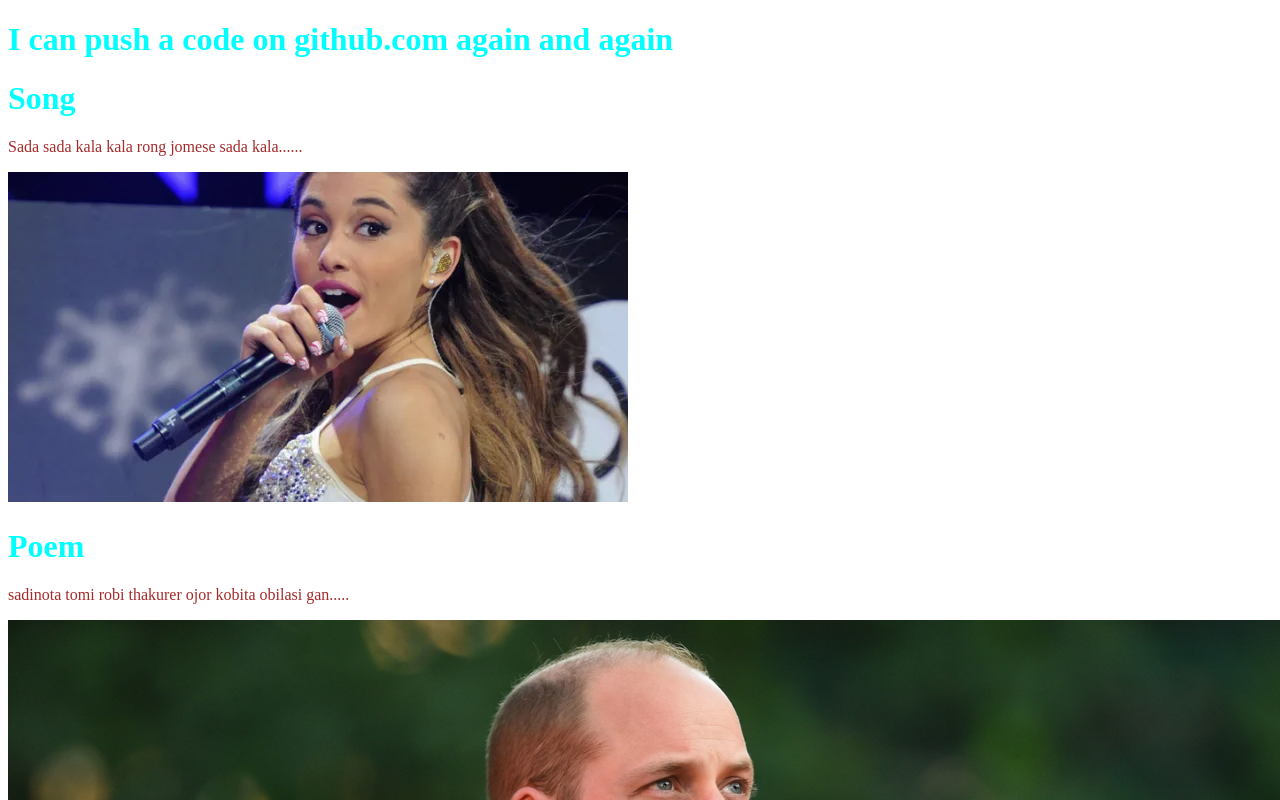
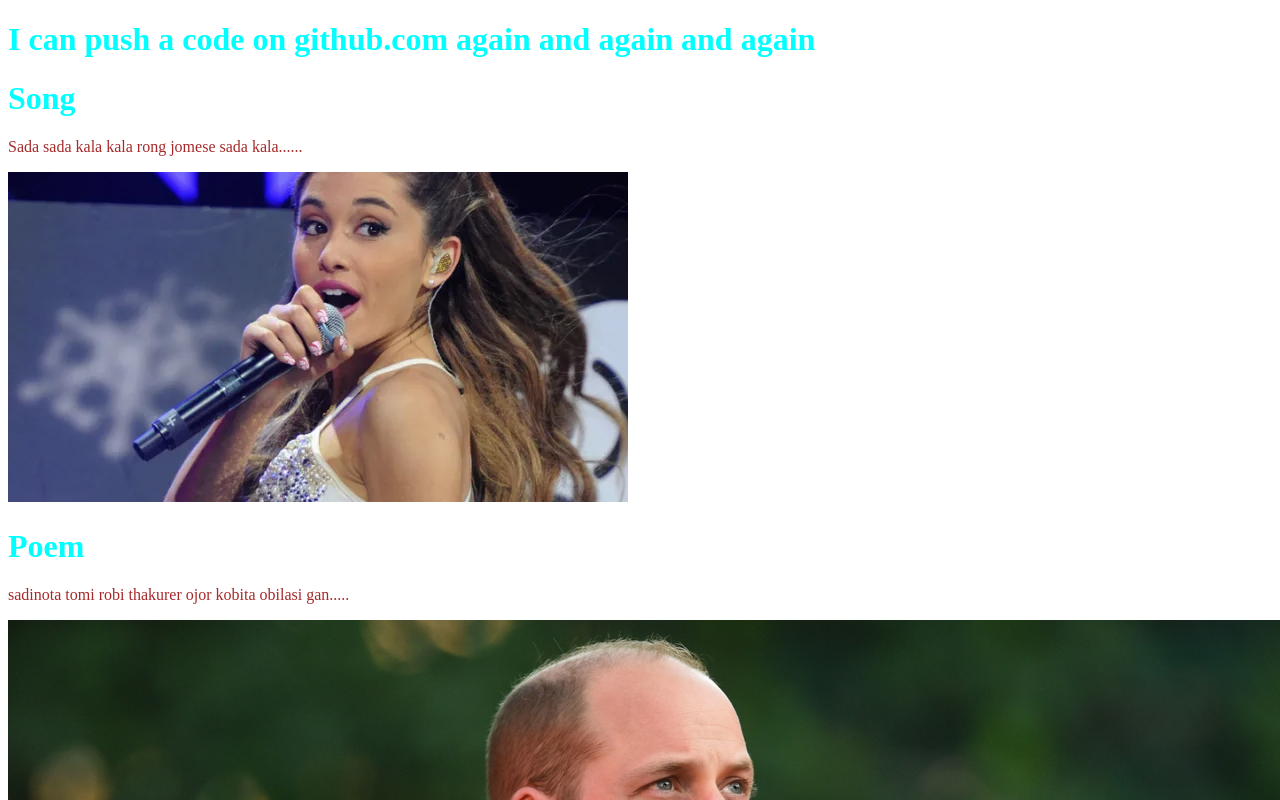
Before and after one commit to SATalukder/my-third-repo, a plain HTML site: page index.html in a window 1280 px wide. Shown: the top 800 px of the page. Drawn offline with Linux system fonts and the light colour scheme.

Commit message:
little change

```diff
--- a/index.html
+++ b/index.html
@@ -8,7 +8,7 @@
     <link rel="stylesheet" href="style.css">
 </head>
 <body>
-    <h1>I can push a code on github.com again and again</h1>
+    <h1>I can push a code on github.com again and again and again</h1>
     <h1>Song</h1>
     <p>Sada sada kala kala rong jomese sada kala......</p>
     <img src="Singer-Ariana-Grande.png" alt="Popular Singer-Ariana-Grande">
```
